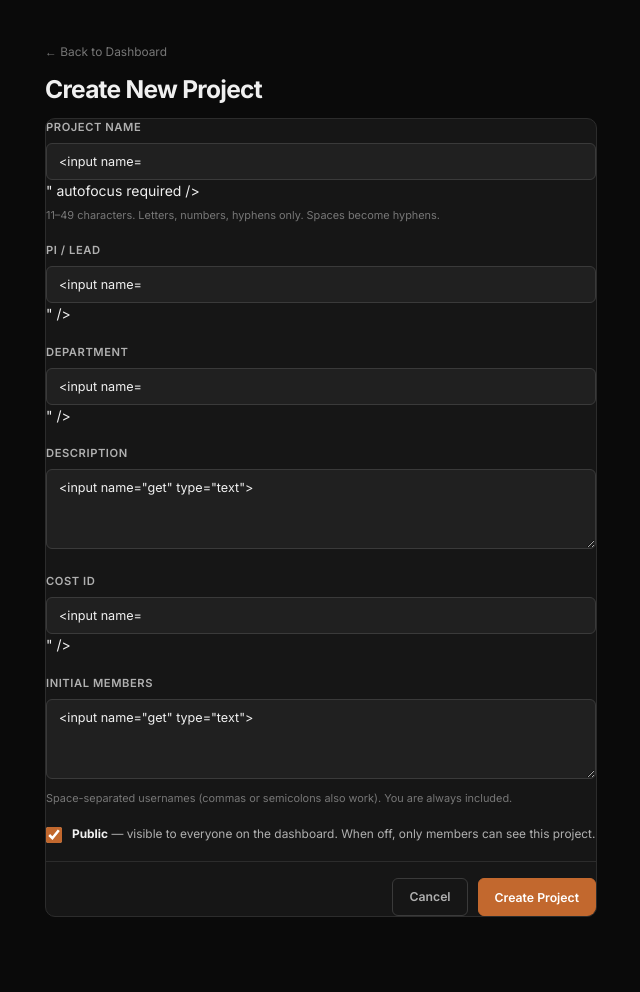
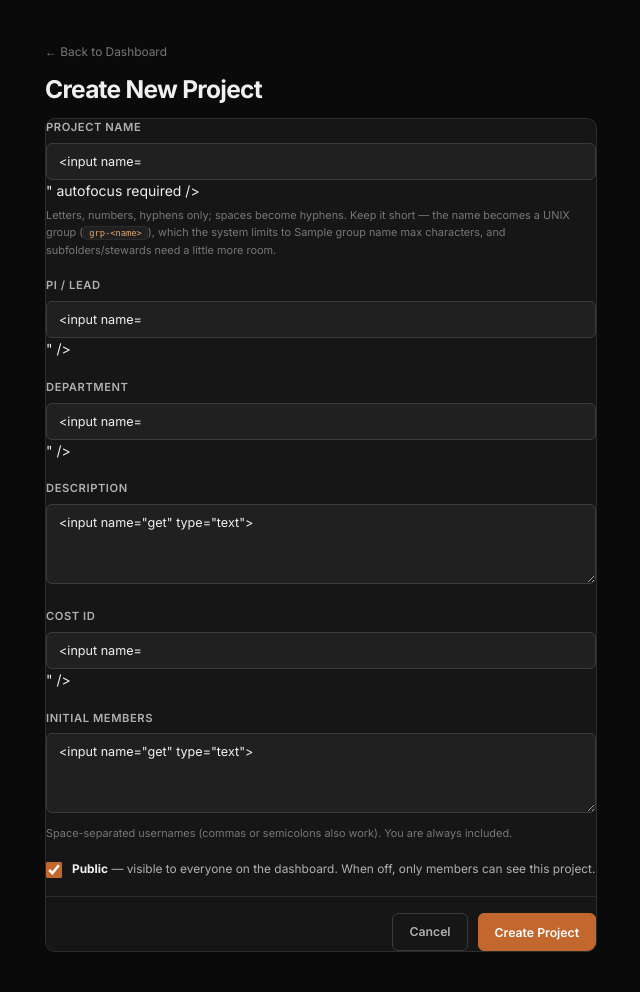
Before and after one commit to dirkpetersen/project-folder-mgmt, a FastAPI app: template app/templates/project_form.html in a window 1280 px wide. Shown: the top 992 px of the page, without its empty margins (319-959 px from the left). Before the commit the page ends 917 px from the top, so only its background shows below. Run offline with FastAPI, Linux system fonts and the light colour scheme; the template is opened without the code that fills it: most values are stand-ins (such as "Sample title", 1, 10 or a date in 2020); form fields are guessed from the names that the template uses.

Commit message:
Guard against over-long UNIX group names (no more 500s)
groupadd rejects names over MAX_GROUP_NAME (32 by default), so creating a
subfolder or stewards group for a long-named project crashed with a 500.

- validate_project_name caps the name so grp-<name> fits the limit
- validate_subfolder_name(name, project) rejects sub-groups that won't fit,
  with a message stating the room left
- steward_group_fits() guards the stewards route
- subfolder/steward routes redirect back with ?error=... shown as an alert on
  the detail page, instead of raising
- MAX_GROUP_NAME is env-configurable; create-form hint explains the limit

Co-Authored-By: Claude Opus 4.8 <noreply@anthropic.com>

```diff
--- a/app/main.py
+++ b/app/main.py
@@ -3,6 +3,7 @@ FastAPI entry point. Runs as root.
 """
 import re
 from typing import Annotated
+from urllib.parse import quote
 
 from fastapi import FastAPI, Form, HTTPException, Request
 from fastapi.responses import HTMLResponse, RedirectResponse
@@ -13,10 +14,12 @@ from app.projects import (
     get_project,
     held_projects_for,
     projects_visible_to,
+    steward_group_fits,
     validate_project_name,
     validate_subfolder_name,
 )
 from app.system import (
+    MAX_GROUP_NAME,
     TEST_USERS,
     create_project,
     create_subfolder,
@@ -137,6 +140,7 @@ async def new_project_page(request: Request):
         "username": username,
         "error": None,
         "form": {},
+        "group_name_max": MAX_GROUP_NAME,
     })
 
 
@@ -166,6 +170,7 @@ async def do_create_project(
             "username": username,
             "error": str(e),
             "form": form,
+            "group_name_max": MAX_GROUP_NAME,
         }, status_code=400)
 
     if get_project(clean_name):
@@ -173,6 +178,7 @@ async def do_create_project(
             "username": username,
             "error": f"Project '{clean_name}' already exists.",
             "form": form,
+            "group_name_max": MAX_GROUP_NAME,
         }, status_code=400)
 
     member_list = _parse_usernames(members)
@@ -191,7 +197,7 @@ async def do_create_project(
 # ---------------------------------------------------------------------------
 
 @app.get("/projects/{project_name}", response_class=HTMLResponse)
-async def project_detail(request: Request, project_name: str):
+async def project_detail(request: Request, project_name: str, error: str = ""):
     username = require_user(request)
     project = get_project(project_name)
     # Hide existence from users who can't see it: return 404 unless visible.
@@ -202,6 +208,7 @@ async def project_detail(request: Request, project_name: str):
         "username": username,
         "project": project,
         "can_manage": can_manage,
+        "error": error,
     })
 
 
@@ -228,6 +235,12 @@ async def update_stewards(
 ):
     username, _ = require_manager(request, project_name)
     steward_list = _parse_usernames(stewards)
+    # Setting stewards needs the grp-<name>-adm group; reject early if it won't fit.
+    if steward_list and not steward_group_fits(project_name):
+        msg = (f"Cannot set data stewards: the group 'grp-{project_name}-adm' would "
+               f"exceed the {MAX_GROUP_NAME}-character system limit for group names.")
+        return RedirectResponse(
+            url=f"/projects/{project_name}?error={quote(msg)}", status_code=303)
     # If I'm designating stewards, include myself so I keep management rights.
     if steward_list and username not in steward_list:
         steward_list.append(username)
@@ -294,11 +307,14 @@ async def do_create_subfolder(
     members: Annotated[str, Form()] = "",
 ):
     require_manager(request, project_name)
+    if not folder_name.strip():
+        # Blank field (e.g. clicked Add with nothing): just go back, no error.
+        return RedirectResponse(url=f"/projects/{project_name}", status_code=303)
     try:
-        clean_folder = validate_subfolder_name(folder_name)
-    except ValueError:
-        # Empty or invalid name (e.g. saved with a blank field): just go back.
-        return RedirectResponse(url=f"/projects/{project_name}", status_code=303)
+        clean_folder = validate_subfolder_name(folder_name, project_name)
+    except ValueError as e:
+        return RedirectResponse(
+            url=f"/projects/{project_name}?error={quote(str(e))}", status_code=303)
     create_subfolder(project_name, clean_folder, _parse_usernames(members))
     return RedirectResponse(url=f"/projects/{project_name}", status_code=303)
 
--- a/app/system.py
+++ b/app/system.py
@@ -15,6 +15,11 @@ from pathlib import Path
 # launched from. Override with the PROJECTS_BASE environment variable.
 PROJECTS_BASE = Path(os.environ.get("PROJECTS_BASE", "projects")).resolve()
 GROUP_PREFIX = "grp-"
+
+# Linux limits group (and user) names. shadow-utils rejects names longer than
+# this, so every group we create — grp-<project> and grp-<project>-<area> —
+# must fit. Overridable for systems configured with a different limit.
+MAX_GROUP_NAME = int(os.environ.get("MAX_GROUP_NAME", "32"))
 
 # Per-project metadata file, stored at the project root. Readable by root only.
 METADATA_FILE = ".project.json"
--- a/app/templates/project_detail.html
+++ b/app/templates/project_detail.html
@@ -45,6 +45,10 @@
     </div>
     {% endif %}
   </div>
+
+  {% if error %}
+  <div class="alert alert-error mt-4">{{ error }}</div>
+  {% endif %}
 
   {% if project.state == 'deleted' %}
   <div class="alert alert-error mt-4">
--- a/app/templates/project_form.html
+++ b/app/templates/project_form.html
@@ -29,7 +29,7 @@
           autofocus
           required
         />
-        <p class="field-hint">11–49 characters. Letters, numbers, hyphens only. Spaces become hyphens.</p>
+        <p class="field-hint">Letters, numbers, hyphens only; spaces become hyphens. Keep it short — the name becomes a UNIX group (<code>grp-&lt;name&gt;</code>), which the system limits to {{ group_name_max }} characters, and subfolders/stewards need a little more room.</p>
       </div>
 
       <div class="field">
```
Also changed, not shown: app/projects.py (+32 -1 lines).
